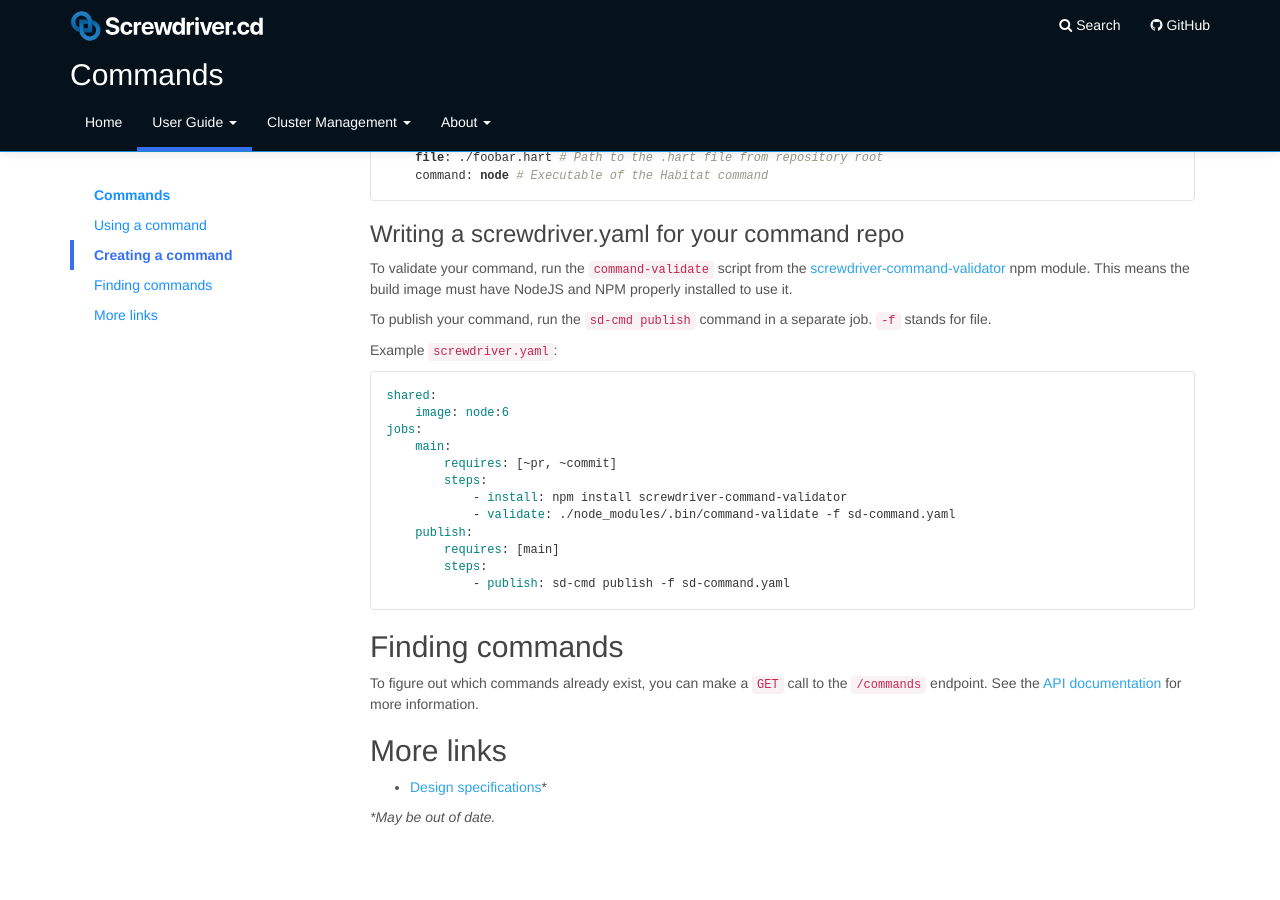
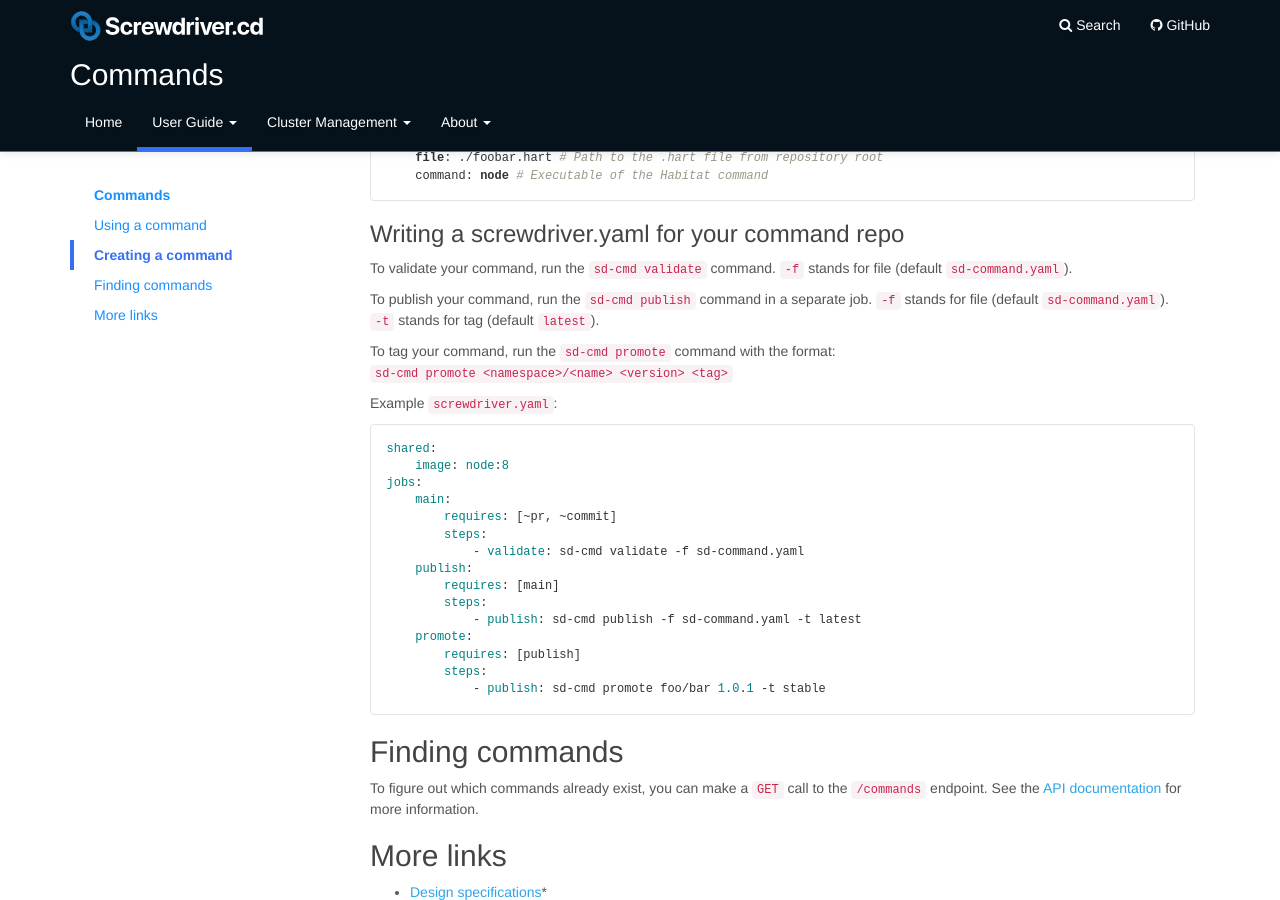
Before and after one commit to screwdriver-cd/guide, a Jekyll site: the page built from docs/user-guide/commands.md, in a window 1280 px wide and 900 px high, scrolled down 1643 px. Built offline with Jekyll 4.4.1, drawn with Linux system fonts in a browser that asks for light colours.

Commit message:
docs(677): update commands.md about validate and promote

````diff
--- a/docs/user-guide/commands.md
+++ b/docs/user-guide/commands.md
@@ -107,24 +107,29 @@ habitat:
 
 ### Writing a screwdriver.yaml for your command repo
 
-To validate your command, run the `command-validate` script from the [screwdriver-command-validator](https://github.com/screwdriver-cd/command-validator) npm module. This means the build image must have NodeJS and NPM properly installed to use it.
+To validate your command, run the `sd-cmd validate` command. `-f` stands for file (default `sd-command.yaml`).
 
-To publish your command, run the `sd-cmd publish` command in a separate job. `-f` stands for file.
+To publish your command, run the `sd-cmd publish` command in a separate job. `-f` stands for file (default `sd-command.yaml`). `-t` stands for tag (default `latest`).
+
+To tag your command, run the `sd-cmd promote` command with the format: `sd-cmd promote <namespace>/<name> <version> <tag>`
 
 Example `screwdriver.yaml`:
 ```yaml
 shared:
-    image: node:6
+    image: node:8
 jobs:
     main:
         requires: [~pr, ~commit]
         steps:
-            - install: npm install screwdriver-command-validator
-            - validate: ./node_modules/.bin/command-validate -f sd-command.yaml
+            - validate: sd-cmd validate -f sd-command.yaml
     publish:
         requires: [main]
         steps:
-            - publish: sd-cmd publish -f sd-command.yaml
+            - publish: sd-cmd publish -f sd-command.yaml -t latest
+    promote:
+        requires: [publish]
+        steps:
+            - publish: sd-cmd promote foo/bar 1.0.1 -t stable
 ```
 
 ## Finding commands
````
